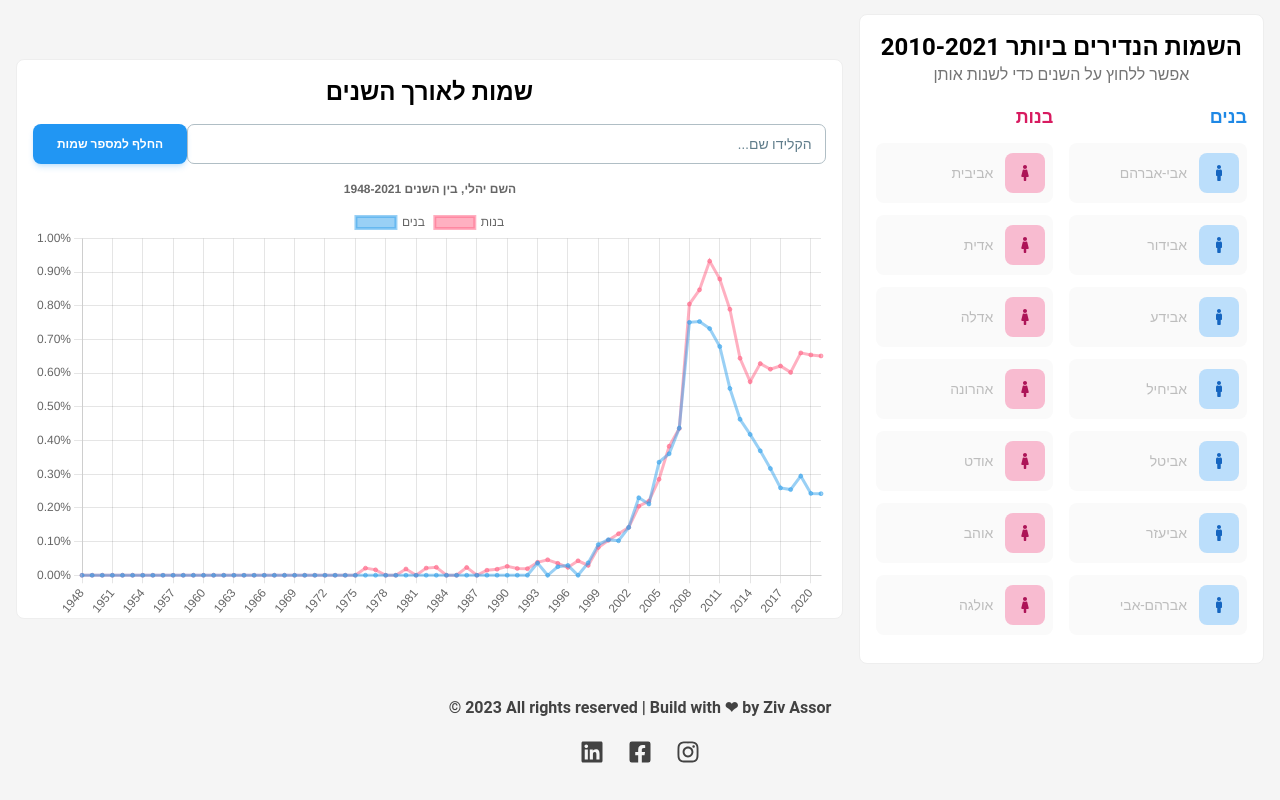
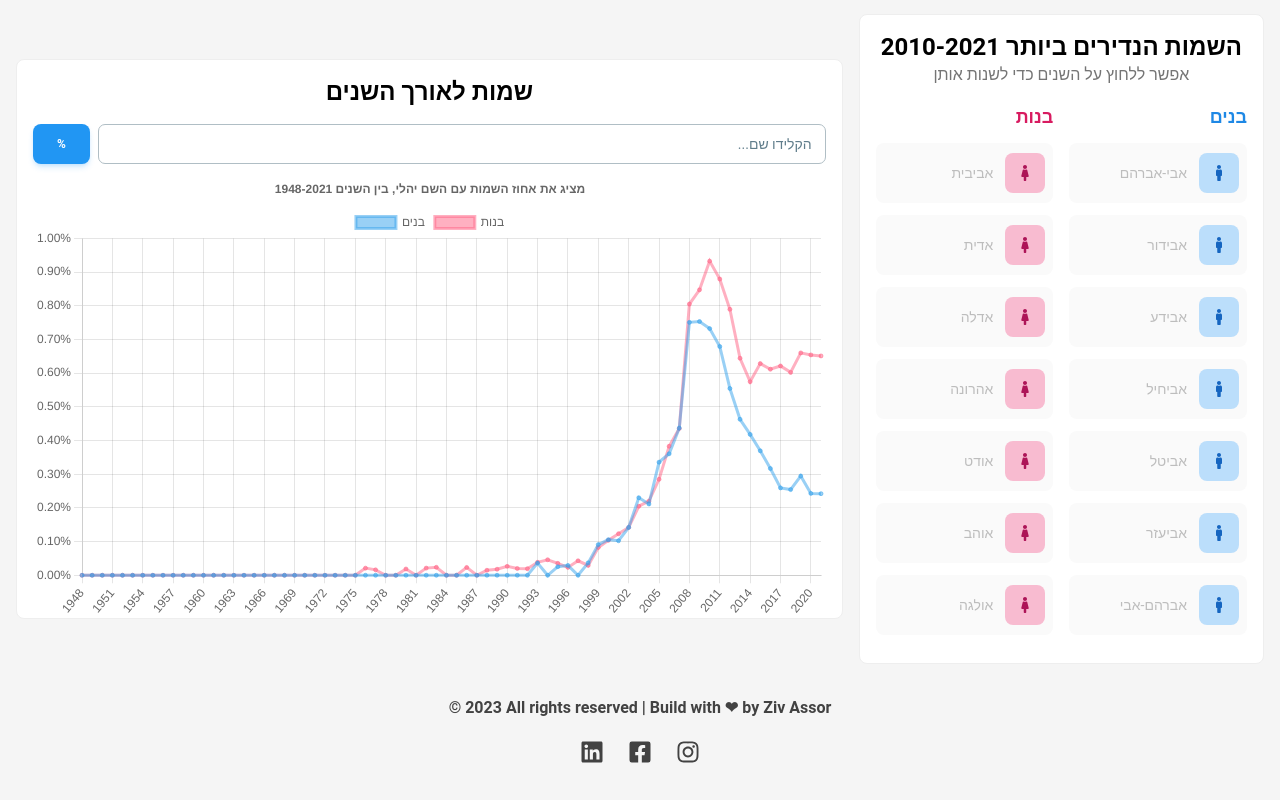
Before and after one commit to ZivAssor/baby-names, a Next.js app: page / in a window 1280 px wide. Shown: the part 878-1678 px from the top of the page. Built offline with nearby package versions, Linux system fonts and the light colour scheme.

Commit message:
NameSharebyYear UI updates

```diff
--- a/components/NameSharebyYear.jsx
+++ b/components/NameSharebyYear.jsx
@@ -108,7 +108,7 @@ const NameSharebyYear = () => {
             },
             title: {
                 display: true,
-                text: `השם ${name}, בין השנים 1948-2021`
+                text: displayMode === 'share' ? `מציג את אחוז השמות עם השם ${name}, בין השנים 1948-2021` : `מציג את מספר השמות עם השם ${name}, בין השנים 1948-2021`
             }
         },
         maintainAspectRatio: false,
@@ -133,23 +133,21 @@ const NameSharebyYear = () => {
     return (
         <div className='w-full md:col-span-2 relative lg:h-[70vh] h-[50vh] m-auto p-4 border rounded-lg bg-white'>
             <h1 className='text-center text-2xl font-bold mb-4'>שמות לאורך השנים</h1>
-                  <div className="flex items-center mb-2">
-
+                <div className="flex justify-between gap-2 items-center mb-2">
                     <div className="flex-grow">
                         <Input
                             label="הקלידו שם..."
                             value={inputValue}
                             onChange={(e) => setInputValue(e.target.value)}
-            fullWidth
+                            // fullWidth
                         />
                     </div>
                     <div className="flex-grow-0">
                         <Button color="blue" onClick={handleDisplayModeToggle} >
-            {displayMode === 'share' ? 'החלף למספר שמות' : 'החלף לאחוז'}
+                            {displayMode === 'share' ? '%' : '#'}
                         </Button>
                     </div>
                 </div>
-
             {inputValue && (
                 <Card style={{ position: 'absolute', zIndex: 1 }} className="w-96 mt-2">
                     <List>
```
Lines whose indentation alone changed are shown as unchanged.
